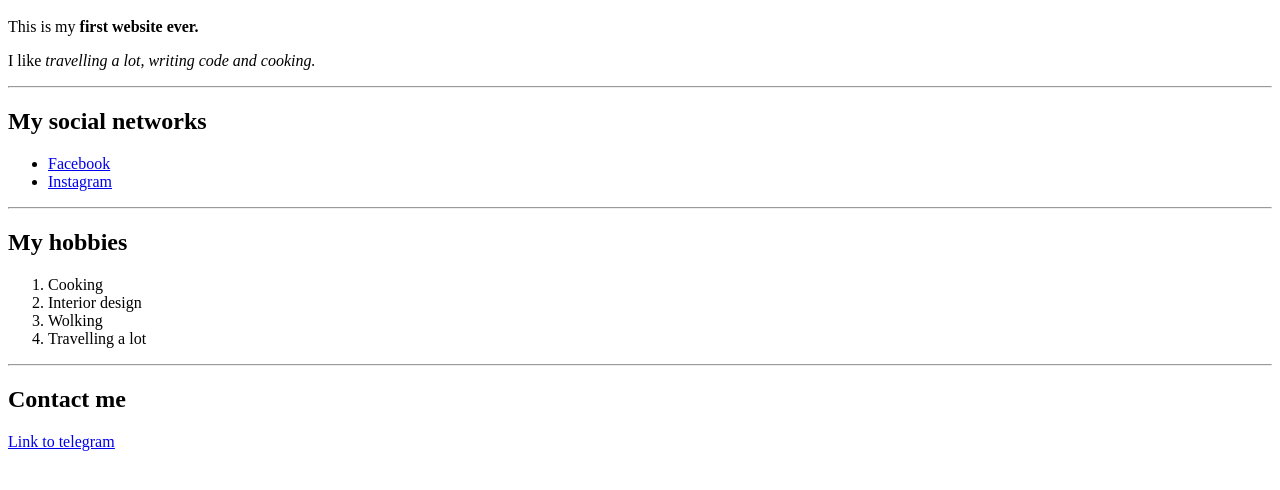
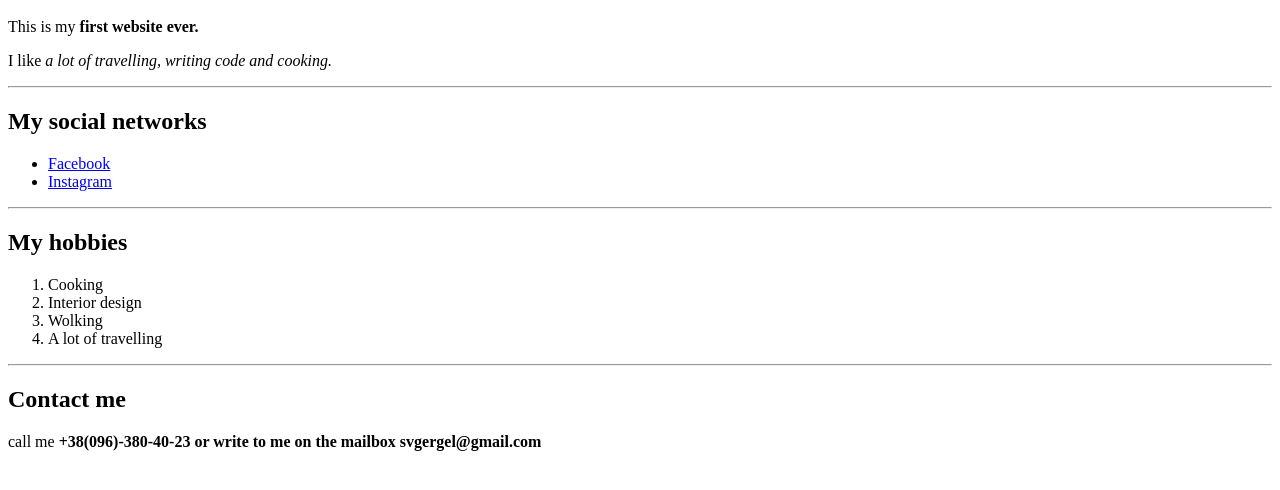
Before and after one commit to GergelSV/my_portfolio, a plain HTML site: page 1/index.html in a window 1280 px wide. Shown: the part 158-648 px from the top of the page. Drawn offline with Linux system fonts and the light colour scheme.

Commit message:
Update index.html

```diff
--- a/1/index.html
+++ b/1/index.html
@@ -10,7 +10,7 @@
     <img src="./img/изображение_viber_2023-02-13_15-13-37-473.jpg" alt="My photo">
     <h1>Svitlana Herhel</h1>
     <p>This is my <b>first website ever.</b></p>
-    <p> I like <i>travelling a lot, writing code and cooking.</i></p>
+    <p> I like <i> a lot of travelling, writing code and cooking.</i></p>
     <hr >
     <h2>My social networks</h2>
     <ul>
@@ -23,11 +23,11 @@
         <li>Cooking</li>
         <li>Interior design</li>
         <li>Wolking</li>
-        <li>Travelling a lot </li>
+        <li>A lot of travelling </li>
     </ol>
     <hr >
     <h2>Contact me</h2>
-    <p><a href="https://web.telegram.org/a/"><u>Link to telegram</u></a></p>
+    <p> call me <b>+38(096)-380-40-23<b> or write to me on the mailbox <b>svgergel@gmail.com<b></p>
     </ol>
 </body>
 </html>
```
